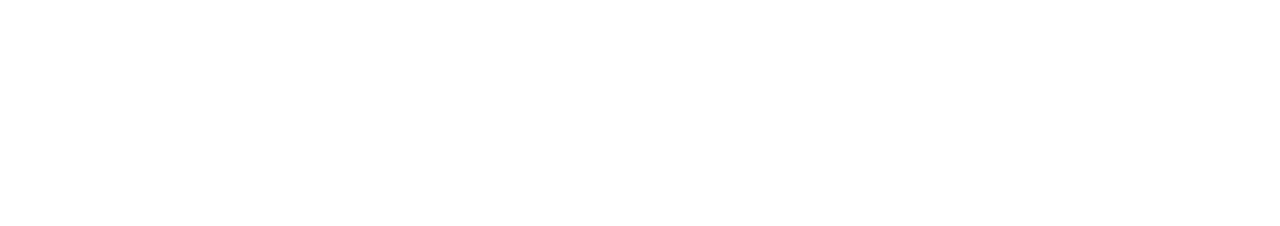
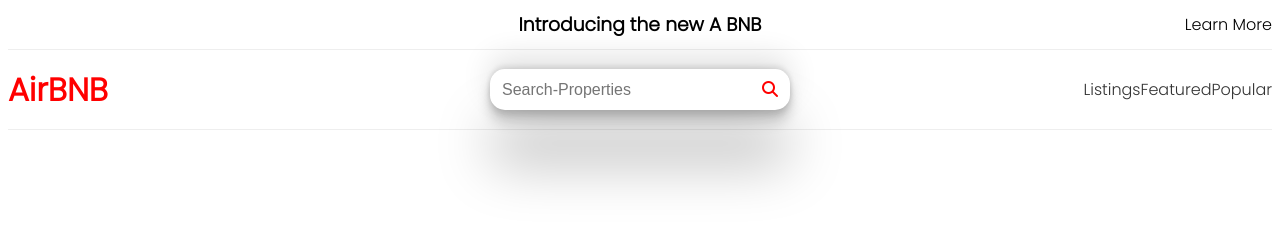
Before and after one commit to PrinceBadru/Airbnb-project, a plain HTML site: page index.html in a window 1280 px wide. Drawn offline with Linux system fonts and the light colour scheme.

Commit message:
added html and css changes

```diff
--- a/index.html
+++ b/index.html
@@ -4,9 +4,55 @@
     <meta charset="UTF-8">
     <meta http-equiv="X-UA-Compatible" content="IE=edge">
     <meta name="viewport" content="width=device-width, initial-scale=1.0">
-    <title>Document</title>
+    <title>ABNB</title>
+    <link rel="stylesheet" href="style.css">
+    <link rel="stylesheet" href="https://cdnjs.cloudflare.com/ajax/libs/font-awesome/6.2.0/css/all.min.css" integrity="sha512-xh6O/CkQoPOWDdYTDqeRdPCVd1SpvCA9XXcUnZS2FmJNp1coAFzvtCN9BmamE+4aHK8yyUHUSCcJHgXloTyT2A==" crossorigin="anonymous" referrerpolicy="no-referrer" />
 </head>
 <body>
+    <!--container-->
+    <div class="container">
+        <!--topbar-->
+        <div class="topbar">
+            <h3 class="intro">Introducing the new A BNB </h3>
+            <p>Learn More</p>
+        </div>
+        <!--end topbar-->
+        <!--navbar-->
+        <div class="navbar">
+        <div>
+            <h1>AirBNB</h1>
+        </div>
+        <div class="search">
+            <form >
+                <div class="input-container">
+                    <input type="text" placeholder="Search-Properties">
+                </div>
+                <div>
+                    <button><i class="fa-solid fa-magnifying-glass"></i></button>
+                </div>
+            </form>
+        </div>
+        <div class="menu">
+            <ul class="nav-menu">
+                <li>
+                    <a href="" class="nav-link">Listings</a>
+                </li>
+                <li>
+                    <a href="" class="nav-link">Featured</a>
+                </li>
+                <li>
+                    <a href="" class="nav-link">Popular</a>
+                </li>
+
+            </ul>
+            <div class="mobile">
+                <i class="fa-solid fa-bars"></i>
+            </div>
+        </div>
+    </div>
+        <!--end navbar-->
+
+    </div>
 
 </body>
 </html>
--- a/style.css
+++ b/style.css
@@ -0,0 +1,129 @@
+@import url('https://fonts.googleapis.com/css2?family=Poppins:wght@300&display=swap');
+
+* {
+    box-sizing: border-box;
+    padding: 0;
+    margin: 0;
+}
+
+body {
+    font-family: 'Poppins',sans-serif ;
+}
+
+li {
+    list-style: none;
+}
+
+a {
+    text-decoration: none;
+    color:#333
+}
+/* topbar */
+.container {
+    max-width: 124opx;
+    margin: auto;
+    padding: 0 8px;
+}
+
+.topbar {
+    width: 100%;
+    height:50px;
+    display: grid;
+    grid-template-columns: repeat(3,1fr);
+    align-items: center;
+    border-bottom: 1px solid #eeeeee;
+}
+
+.topbar .intro {
+    grid-column: 2;
+    justify-self: center;
+}
+
+.topbar p {
+    justify-self: end;
+}
+/* topbar end */
+/* Navbar */
+.navbar {
+    width: 100%;
+    min-height: 80px;
+    border-bottom: 1px solid #eeeeee;
+    display: grid;
+    grid-template-columns: repeat(3,1fr);
+    align-items: center;
+}
+
+.navbar h1 {
+    color: red;
+}
+
+.search {
+    justify-self: center;
+    width: 100%;
+}
+
+.search form {
+    display: flex;
+    justify-content: space-between;
+    align-items: center;
+    max-width: 300px;
+    margin: auto;
+    width: 100%;
+    padding: 8px 12px;
+    border-radius: 15px;
+    box-shadow: rgba(0, 0, 0, 0.25) 0px 54px 55px, rgba(0, 0, 0, 0.12) 0px -12px 30px, rgba(0, 0, 0, 0.12) 0px 4px 6px, rgba(0, 0, 0, 0.17) 0px 12px 13px, rgba(0, 0, 0, 0.09) 0px -3px 5px;
+}
+
+.search input {
+    background: transparent;
+    border: navajowhite;
+    font-size: 1rem;
+}
+
+.search input:focus {
+    outline: none;
+}
+
+.search i {
+    font-size: 1rem;
+    color: red;
+}
+
+.search button {
+    background: transparent;
+    border: none;
+}
+
+.menu {
+    justify-self: end;
+}
+
+.nav-menu {
+    display: flex;
+}
+
+.mobile {
+    cursor: pointer;
+    display: none;
+}
+/* Navbar end */
+
+@media screen and (max-width:940px) {
+    .topbar {
+        display: flex;
+        justify-content: space-between;
+        align-items: center;
+    }
+
+    .navbar {
+        grid-template-columns: repeat(2,1fr);
+        border-bottom: none;
+    }
+
+    .navbar .search {
+        width: 100%;
+        padding: 10px 0;
+        order: 3;
+        grid-column: span 2;
+    }
+}
```
